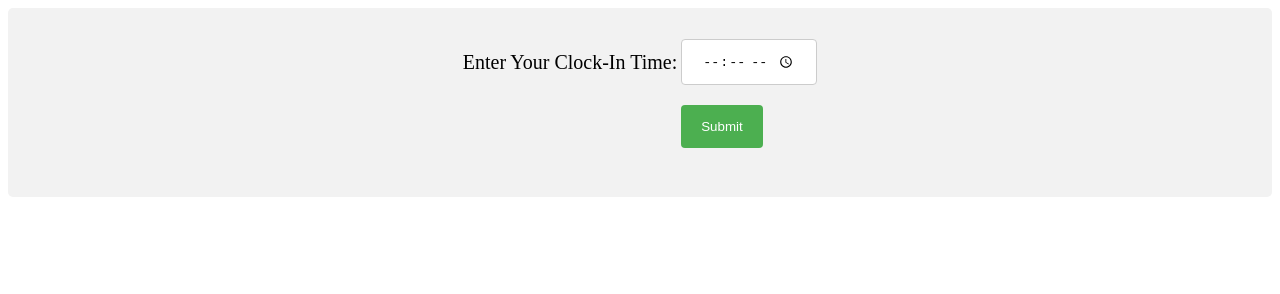
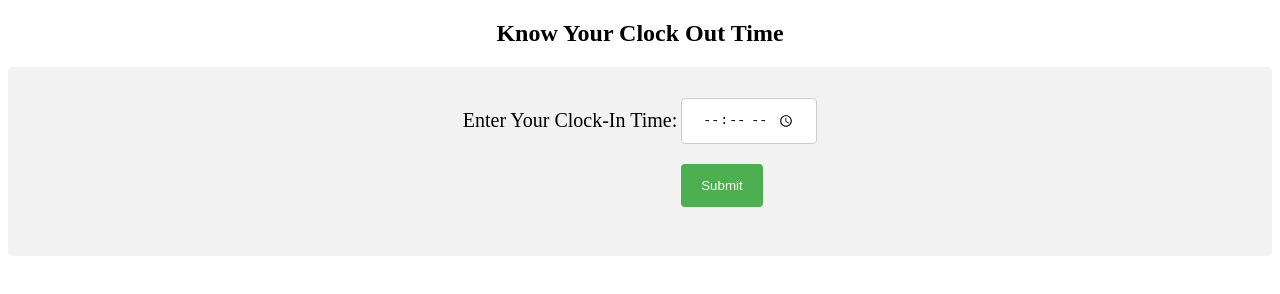
Before and after one commit to ankitkumar734ac/Clock_Out_Time, a plain HTML site: page index.html in a window 1280 px wide. Drawn offline with Linux system fonts and the light colour scheme.

Commit message:
heading add

```diff
--- a/index.html
+++ b/index.html
@@ -46,7 +46,7 @@ label{
 <body>
 
 
-
+<h2 align="center">Know Your Clock Out Time</h2>
 <div>
 
     <table class="center">
```
